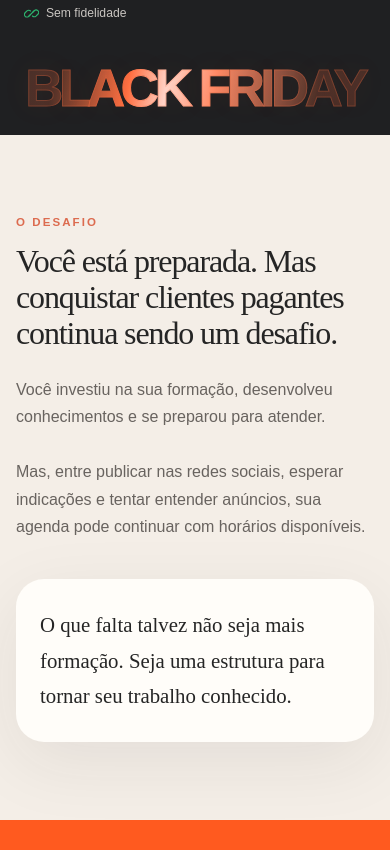
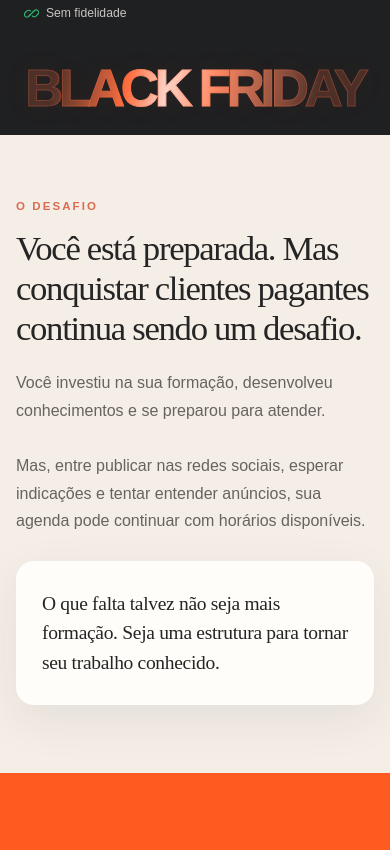
Before and after one commit to romulotiburcio/metodo-echo-homologacao, a plain HTML site: page index.html in a window 390 px wide. Shown: the part 988-1838 px from the top of the page. Drawn offline with Linux system fonts and the light colour scheme; a web font is replaced by a local one.

Commit message:
feat(bloco-02): refino editorial isolado do Desafio sem alterar copy

```diff
--- /dev/null
+++ b/assets/css/bloco-02-refino.css
@@ -0,0 +1,107 @@
+/* MÉTODO ECHO™ — MISSÃO 002 | BLOCO 02 — O DESAFIO
+   Escopo estrito: seletores descendentes de .problem.
+   Não editar HTML, copy ou regras globais dos demais blocos. */
+
+.problem {
+  padding-block: clamp(76px, 6.8vw, 100px);
+}
+
+.problem .problem-grid {
+  grid-template-columns: minmax(0, 1.14fr) minmax(310px, 0.86fr);
+  gap: clamp(38px, 5.2vw, 74px);
+  align-items: stretch;
+}
+
+.problem .section-head {
+  max-width: 690px;
+  min-width: 0;
+}
+
+.problem .eyebrow {
+  letter-spacing: 0.18em;
+}
+
+.problem .section-head h2 {
+  max-width: 660px;
+  margin: 16px 0 26px;
+  font-size: clamp(2.15rem, 3.55vw, 3.75rem);
+  line-height: 1.13;
+  letter-spacing: -0.035em;
+}
+
+.problem .section-head p {
+  max-width: 650px;
+  font-size: clamp(1rem, 1.12vw, 1.065rem);
+  line-height: 1.8;
+}
+
+.problem .quote {
+  align-self: end;
+  min-width: 0;
+  width: 100%;
+  margin-bottom: 7px;
+  padding: clamp(28px, 3.1vw, 40px);
+  border-radius: 22px;
+  font-size: clamp(1.25rem, 1.85vw, 1.72rem);
+  line-height: 1.48;
+  letter-spacing: -0.016em;
+  box-shadow: 0 15px 48px rgba(37, 37, 37, 0.075);
+}
+
+@media (max-width: 900px) {
+  .problem {
+    padding-block: clamp(65px, 8vw, 84px);
+  }
+
+  .problem .problem-grid {
+    grid-template-columns: minmax(0, 1fr);
+    gap: 32px;
+  }
+
+  .problem .section-head {
+    max-width: 710px;
+  }
+
+  .problem .section-head h2 {
+    font-size: clamp(2.2rem, 5.2vw, 3.15rem);
+    max-width: 710px;
+  }
+
+  .problem .quote {
+    width: min(100%, 620px);
+    justify-self: end;
+    margin: 0;
+    padding: 34px 38px;
+    font-size: clamp(1.35rem, 2.6vw, 1.6rem);
+  }
+}
+
+@media (max-width: 560px) {
+  .problem {
+    padding-block: 62px 68px;
+  }
+
+  .problem .problem-grid {
+    gap: 26px;
+  }
+
+  .problem .section-head h2 {
+    font-size: clamp(2.05rem, 8.9vw, 2.45rem);
+    line-height: 1.15;
+    margin: 13px 0 20px;
+    letter-spacing: -0.038em;
+  }
+
+  .problem .section-head p {
+    font-size: 1rem;
+    line-height: 1.73;
+  }
+
+  .problem .quote {
+    width: 100%;
+    padding: 28px 26px;
+    border-radius: 18px;
+    font-size: clamp(1.2rem, 5vw, 1.38rem);
+    line-height: 1.51;
+  }
+}
--- a/index.html
+++ b/index.html
@@ -9,6 +9,7 @@
     <link rel="preconnect" href="https://fonts.gstatic.com/" crossorigin="">
     <link href="./assets/css/google-fonts.css" rel="stylesheet">
     <link rel="stylesheet" href="./assets/css/site-original.css">
+    <link rel="stylesheet" href="./assets/css/bloco-02-refino.css">
   </head>
   <body>
     <div class="top-strip" aria-label="Condições da oferta">
```
